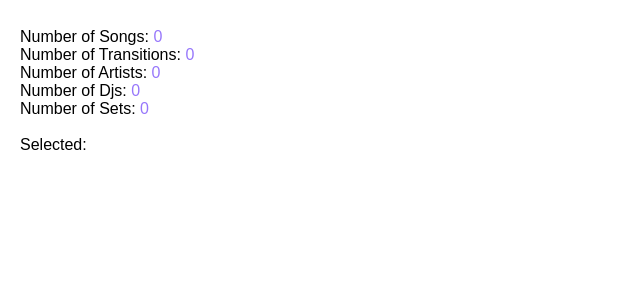
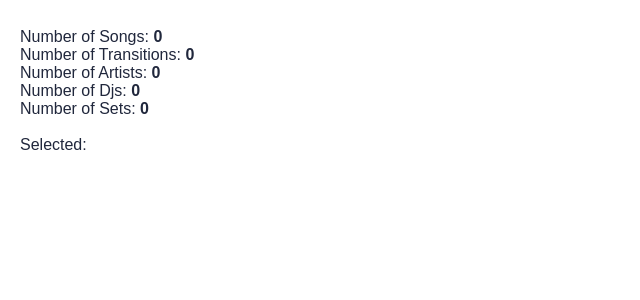
Before and after one commit to cocain-app/visualization, a Flask app: page / in a window 1280 px wide. Shown: the top 300 px of the page, without its empty margins (0-640 px from the left). Run offline with Flask 2, Linux system fonts and the light colour scheme; data that the repository does not hold is empty; parts of the project's set-up code (start-up, migrations or seed data) failed here and were passed over; some libraries are stand-ins or nearby versions.

Commit message:
Styled visualization

```diff
--- a/templates/index.html
+++ b/templates/index.html
@@ -8,6 +8,7 @@
         margin: 0;
         width: 100%;
         height: 100%;
+        background: #fff;
       }
 
       ul {
@@ -18,10 +19,11 @@
       li {
         margin: 0 auto;
         font-family: sans-serif;
+        color: #20273c;
       }
 
       li span {
-        color: #9777fb;
+        font-weight: bold;
       }
 
       canvas {
@@ -94,13 +96,16 @@
 
         context.beginPath();
         graph.links.forEach(drawLink);
-        context.strokeStyle = "rgba(0,0,0,0.1)";
+        context.strokeStyle = "rgba(0,0,0,0.05)";
+        context.lineWidth = 1;
         context.stroke();
 
         context.beginPath();
         graph.nodes.forEach(drawNode);
+        context.fillStyle = "#20273c";
         context.fill();
         context.strokeStyle = "#fff";
+        context.lineWidth = 2;
         context.stroke();
       }
 
@@ -134,7 +139,7 @@
     }
 
     function drawNode(d) {
-      context.moveTo(d.x + 3, d.y);
+      context.moveTo(d.x + nodeSize(d), d.y);
       context.arc(d.x, d.y, nodeSize(d), 0, 2 * Math.PI);
     }
 
```
